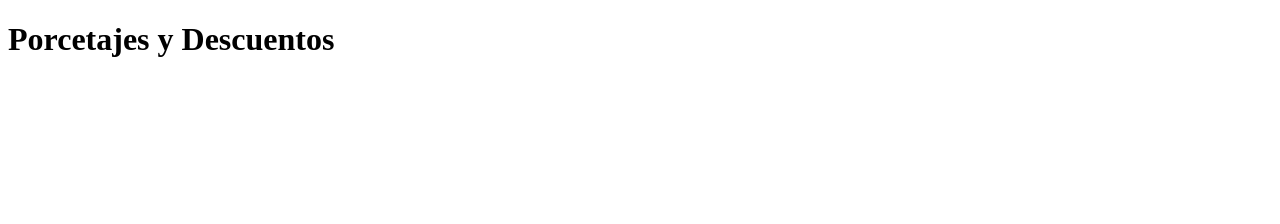
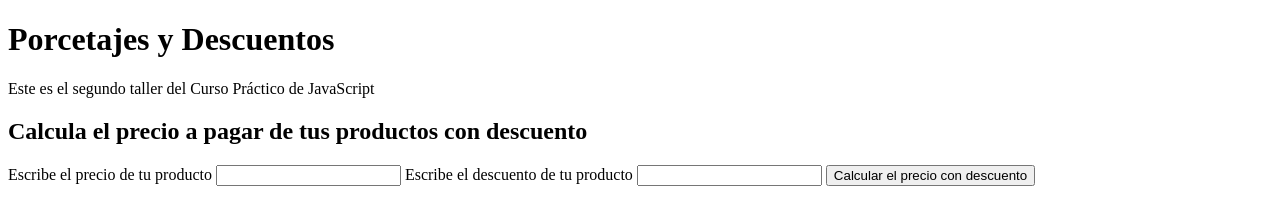
Before and after one commit to P0GOLO/curso-practico-javascript, a plain HTML site: page descuentos.html in a window 1280 px wide. Drawn offline with Linux system fonts and the light colour scheme.

Commit message:
Funciones listas y sirviendo

```diff
--- a/descuentos.html
+++ b/descuentos.html
@@ -7,7 +7,29 @@
     <title>Porcetajes y Descuentos | Curso Práctico de JavaScript en Platzi</title>
 </head>
 <body>
-    <h1>Porcetajes y Descuentos</h1>
+    <header>
+        <h1>
+        Porcetajes y Descuentos
+        </h1>
+        <p>Este es el segundo taller del Curso Práctico de JavaScript</p>
+    </header>
+    <section>
+        <h2>Calcula el precio a pagar de tus productos con descuento</h2>
+
+        <form>
+            <label for="InputPrice">Escribe el precio de tu producto</label>
+            <input id="InputPrice" type="number">
+
+            <label for="InputDiscount">Escribe el descuento de tu producto</label>
+            <input id="InputDiscount" type="number">
+
+            <button type="button" onclick="onClickButtonPriceDiscount()">
+                Calcular el precio con descuento
+            </button>
+
+            <p id="ResultP"></p>
+        </form>
+    </section>
 
     <script src="./descuentos.js"></script>
 </body>
--- a/descuentos.js
+++ b/descuentos.js
@@ -1,13 +1,31 @@
 // const precioOriginal = 120;
 // const descuento = 18;
 
-
+//Parte que calcula el descuento
 function calcularPrecioConDescuento(precio, descuento) {
     const porcentajePrecioConDescuento = 100 - descuento;
     const precioConDescuento = (precio * porcentajePrecioConDescuento) / 100;
 
     return precioConDescuento;
 }
+
+//Conectando a HTML
+
+//Parte que obtiene los valores desde HTML de los usuarios
+function onClickButtonPriceDiscount() {
+    const inputPrice = document.getElementById("InputPrice");
+    const priceValue = inputPrice.value;
+
+    const inputDiscount = document.getElementById("InputDiscount");
+    const discountValue = inputDiscount.value;
+
+    const precioConDescuento = calcularPrecioConDescuento(priceValue, discountValue);
+
+    const resultP = document.getElementById("ResultP");
+    resultP.innerText = "El precio con descuento son: $" + precioConDescuento;
+}
+
+
 
 // console.log({
 //     precioOriginal,
```
